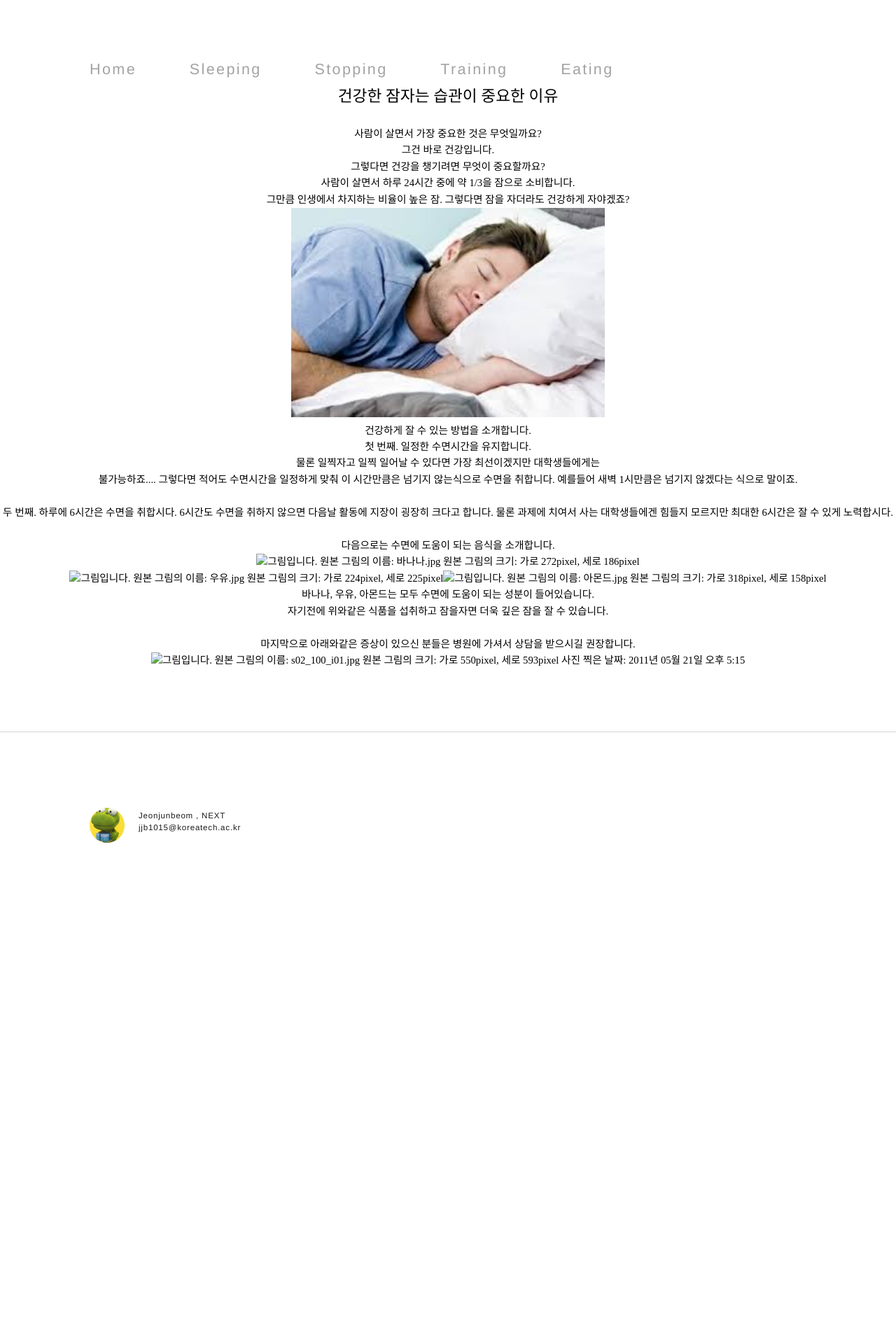
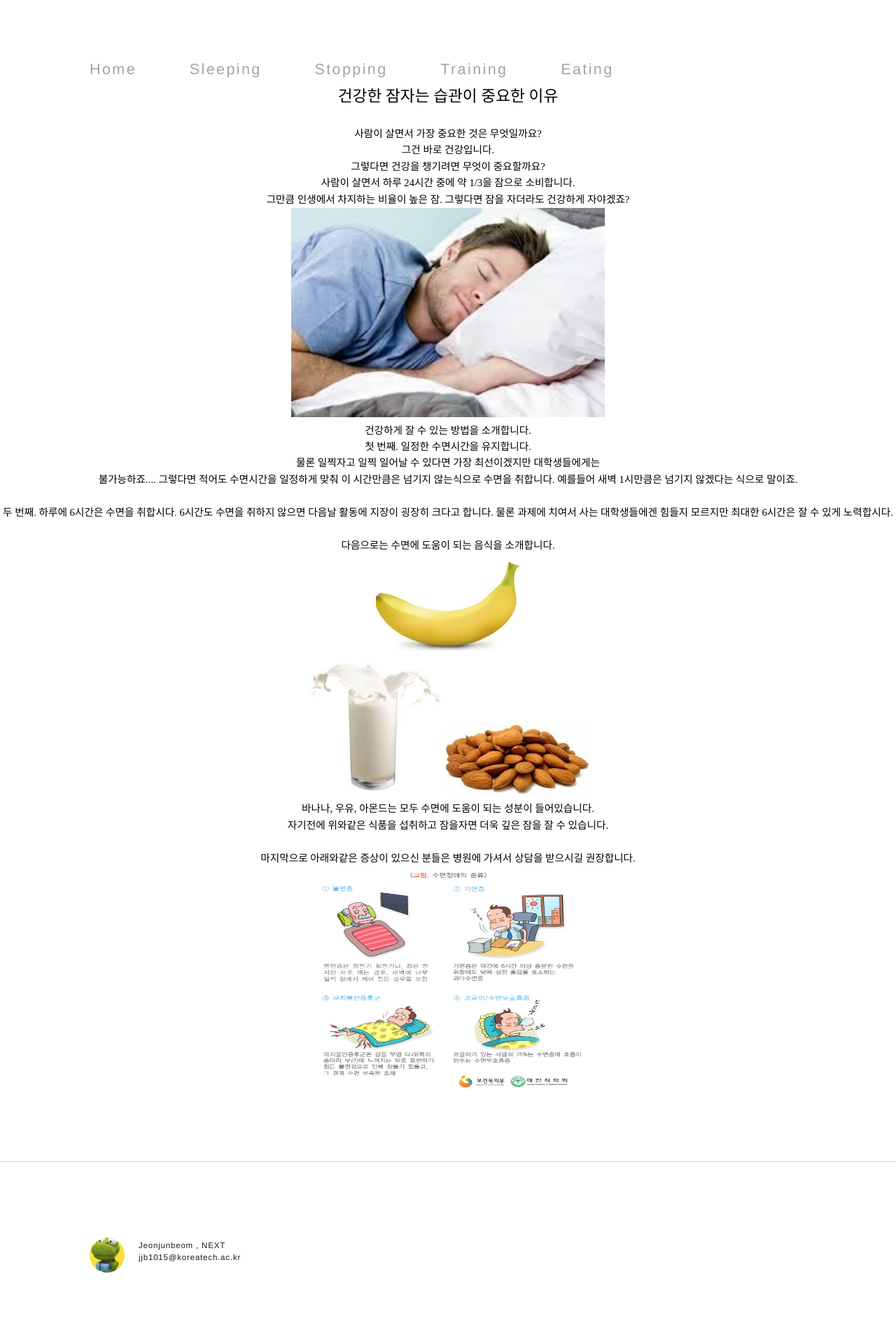
Before and after one commit to kuthealth/kuthealth.github.com, a Jekyll site: the page built from page/sleeping.html, in a window 1280 px wide. Shown: the whole page at 70% size. Built offline with Jekyll 4.4.1, drawn with Linux system fonts in a browser that asks for light colours; before the commit the page ends 1296 px from its top, so only the background shows below that.

Commit message:
Update sleeping.html

```diff
--- a/page/sleeping.html
+++ b/page/sleeping.html
@@ -174,13 +174,13 @@ div.HStyle13
 
 <P CLASS=HStyle0 STYLE='text-align:center;'><SPAN STYLE='font-size:11.0pt;font-family:"새굴림";line-height:160%'>다음으로는 수면에 도움이 되는 음식을 소개합니다.</SPAN></P>
 
-<P CLASS=HStyle0 STYLE='text-align:center;'><SPAN STYLE='font-size:11.0pt;font-family:"새굴림";line-height:160%'><IMG src="file:///C:\Users\전준범\Desktop\PIC58A0.png" alt="그림입니다.
+<P CLASS=HStyle0 STYLE='text-align:center;'><SPAN STYLE='font-size:11.0pt;font-family:"새굴림";line-height:160%'><IMG src="../banana.jpg" alt="그림입니다.
 원본 그림의 이름: 바나나.jpg
 원본 그림의 크기: 가로 272pixel, 세로 186pixel" width="206" height="141" vspace="0" hspace="0" border="0"></SPAN></P>
 
-<P CLASS=HStyle0 STYLE='text-align:center;'><SPAN STYLE='font-size:11.0pt;font-family:"새굴림";line-height:160%'><IMG src="file:///C:\Users\전준범\Desktop\PIC58A1.png" alt="그림입니다.
+<P CLASS=HStyle0 STYLE='text-align:center;'><SPAN STYLE='font-size:11.0pt;font-family:"새굴림";line-height:160%'><IMG src="../milk.jpg" alt="그림입니다.
 원본 그림의 이름: 우유.jpg
-원본 그림의 크기: 가로 224pixel, 세로 225pixel" width="196" height="197" vspace="0" hspace="0" border="0"><IMG src="file:///C:\Users\전준범\Desktop\PIC58B2.png" alt="그림입니다.
+원본 그림의 크기: 가로 224pixel, 세로 225pixel" width="196" height="197" vspace="0" hspace="0" border="0"><IMG src="../amond.jpg" alt="그림입니다.
 원본 그림의 이름: 아몬드.jpg
 원본 그림의 크기: 가로 318pixel, 세로 158pixel" width="205" height="102" vspace="0" hspace="0" border="0"></SPAN></P>
 
@@ -192,7 +192,7 @@ div.HStyle13
 
 <P CLASS=HStyle0 STYLE='text-align:center;'><SPAN STYLE='font-size:11.0pt;font-family:"새굴림";line-height:160%'>마지막으로 아래와같은 증상이 있으신 분들은 병원에 가셔서 상담을 받으시길 권장합니다.</SPAN></P>
 
-<P CLASS=HStyle0 STYLE='text-align:center;'><SPAN STYLE='font-size:11.0pt;font-family:"새굴림";line-height:160%'><IMG src="file:///C:\Users\전준범\Desktop\PIC58C2.png" alt="그림입니다.
+<P CLASS=HStyle0 STYLE='text-align:center;'><SPAN STYLE='font-size:11.0pt;font-family:"새굴림";line-height:160%'><IMG src="../hospital.jpg" alt="그림입니다.
 원본 그림의 이름: s02_100_i01.jpg
 원본 그림의 크기: 가로 550pixel, 세로 593pixel
 사진 찍은 날짜: 2011년 05월 21일 오후 5:15" width="401" height="324" vspace="0" hspace="0" border="0"></SPAN></P>
```
